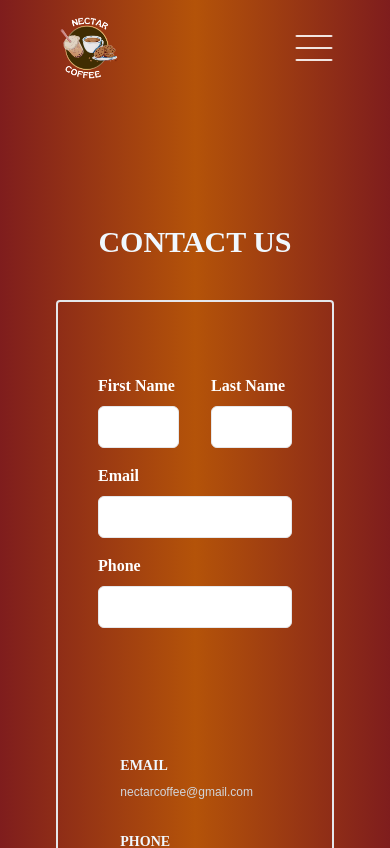
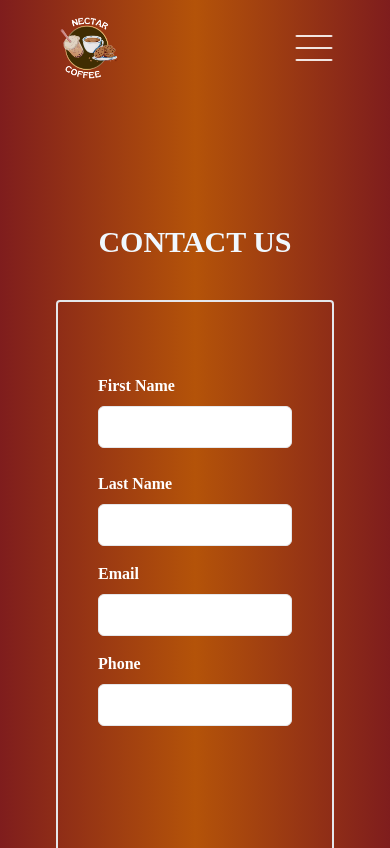
Before and after one commit to ruhul-ameen/nectar-coffee-shop, a Next.js app: page /contact in a window 390 px wide. Shown: the top 848 px of the page. Built offline with nearby package versions, Linux system fonts and the light colour scheme.

Commit message:
contact responsive update

```diff
--- a/app/contact/page.tsx
+++ b/app/contact/page.tsx
@@ -53,7 +53,7 @@
           </div>
           <div>
             <form onSubmit={handleSubmit} className="max-w-md mx-auto mt-8">
-              <div className="flex gap-8">
+              <div className="flex flex-col md:flex-row gap-2 md:gap-8">
                 <div className="mb-4">
                   <label
                     htmlFor="name"
```
